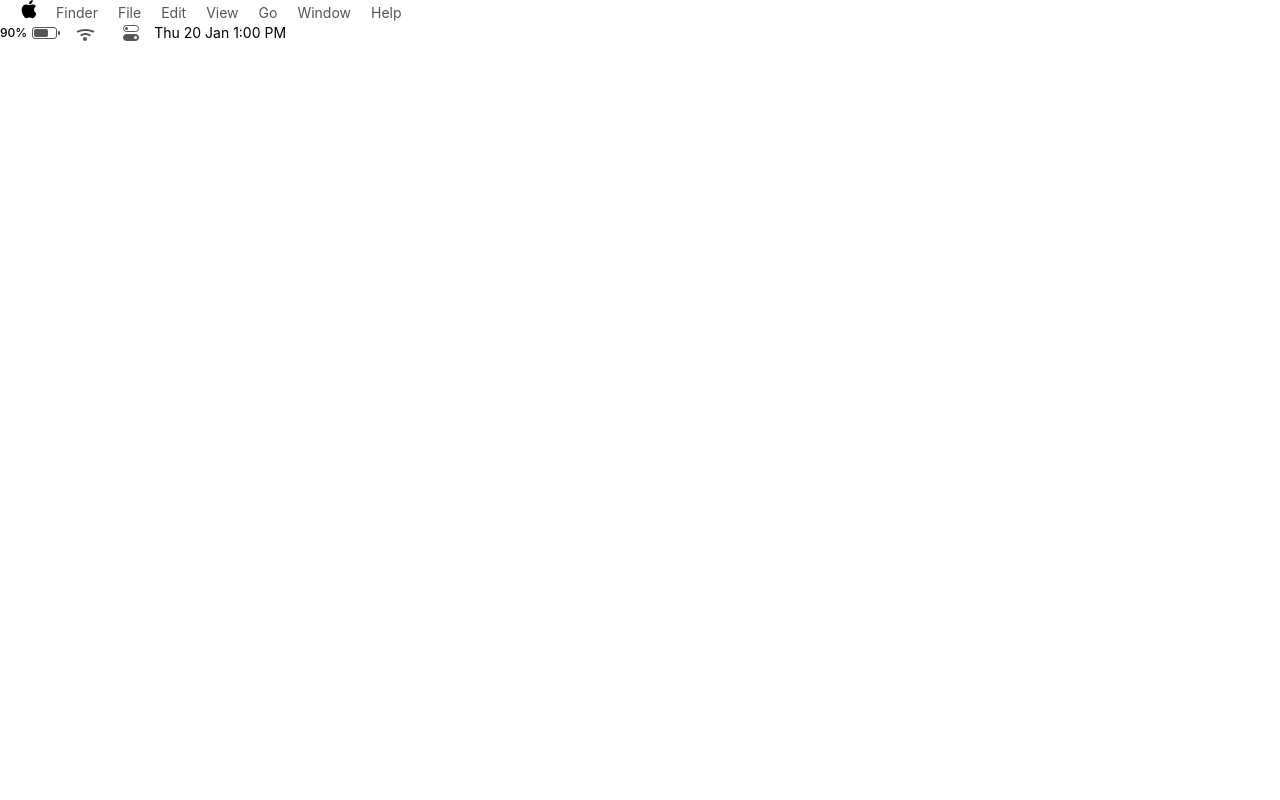
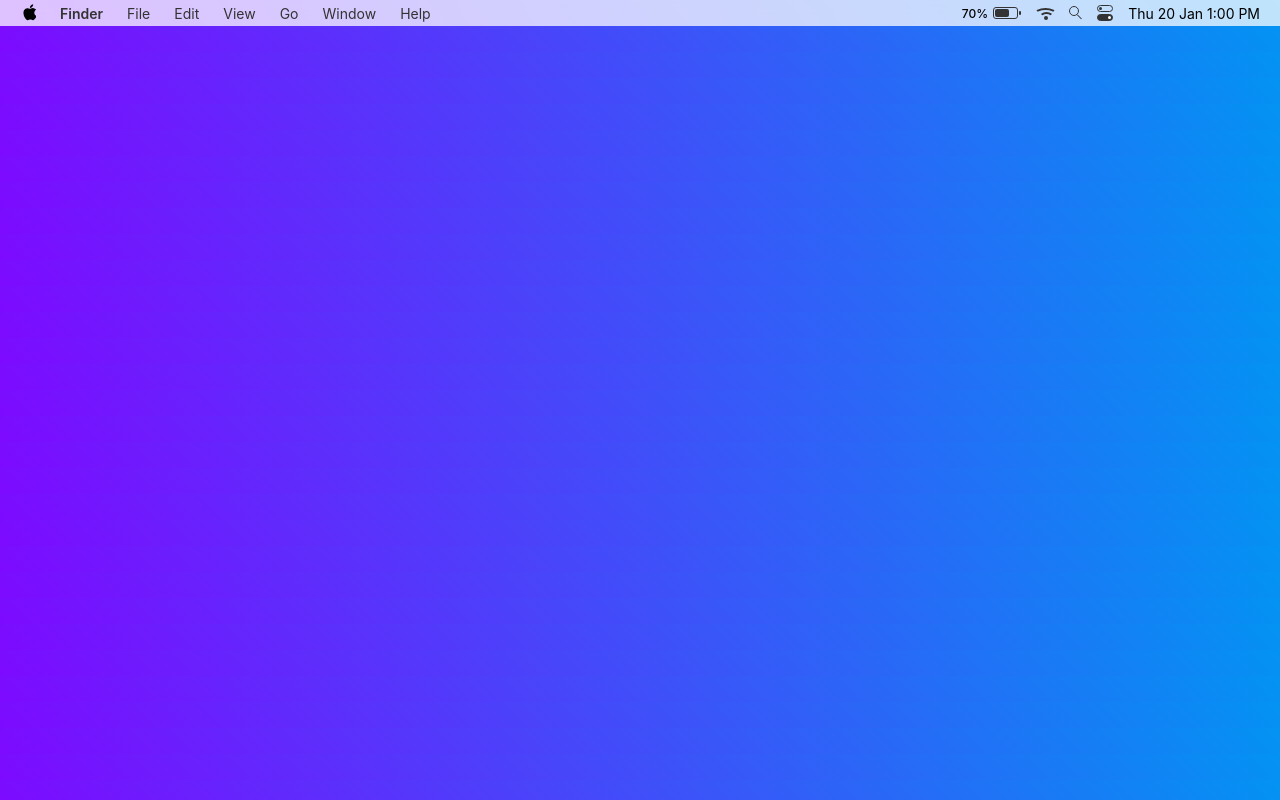
Before and after one commit to bdtanbir/macbook, a plain HTML site: page index.html in a window 1280 px wide. Drawn offline with Linux system fonts and the light colour scheme.

Commit message:
Finished Finder bar style

```diff
--- a/index.html
+++ b/index.html
@@ -11,12 +11,11 @@
 <body>
     <main class="macbook-main">
 
-        <div class="macbook-menu-bar-wrap">
-            <div class="macbook-menu-bar-left">
+        <div class="macbook-menu-bar-wrap d-flex align-center justify-between pr-20">
             <ul class="macbook-menu d-flex align-center">
                 <li class="logo dropdown-menu">
-                        <span class="apple-logo d-inline-block">
-                            <svg class="d-block" xmlns="http://www.w3.org/2000/svg" width="16" height="20" viewBox="0 0 20 25" xml:space="preserve">
+                    <span class="apple-logo d-block">
+                        <svg class="d-block" xmlns="http://www.w3.org/2000/svg" width="14" height="18" viewBox="0 0 20 25" xml:space="preserve">
                             <g>
                                 <g>
                                     <path d="M15.769,0c0.053,0,0.106,0,0.162,0c0.13,1.606-0.483,2.806-1.228,3.675c-0.731,0.863-1.732,1.7-3.351,1.573    c-0.108-1.583,0.506-2.694,1.25-3.561C13.292,0.879,14.557,0.16,15.769,0z"/>
@@ -63,11 +62,10 @@
                     <a href="#">Help</a>
                 </li>
             </ul>
-            </div>
 
             <div class="macbook-menu-bar-right d-flex align-center">
                 <span class="macbook-battery-wrap d-flex align-center">
-                    90% <span class="ml-5 macbook-battery"></span>
+                    70% <span class="ml-5 macbook-battery"></span>
                 </span>
                 <span class="macbook-wifi-icon-wrap d-inline-block ml-15">
                     <span></span>
@@ -75,7 +73,7 @@
                     <span></span>
                 </span>
                 <span class="macbook-search-icon-wrap d-inline-block ml-15">
-                    <span class="macbook-search-icon"></span>
+                    <span class="macbook-search-icon d-block"></span>
                 </span>
                 <span class="control-panel-icon-wrap d-inline-block ml-15">
                     <span class="control-panel-icon d-flex flex-col justify-between">
--- a/style.css
+++ b/style.css
@@ -60,8 +60,15 @@
 .ml-20 {
     margin-left: 20px;
 }
+.pr-20 {
+    padding-right: 20px;
+}
 body {
     font-family: -apple-system, BlinkMacSystemFont, sans-serif;
+    background: linear-gradient(45deg, rgb(125, 10, 255), rgb(3, 147, 243));
+    /* background-image: url('./close-up-calendar-design.jpeg');
+    background-size: cover;
+    background-position: center top; */
 }
 
 /* Battery */
@@ -72,7 +79,7 @@ body {
 .macbook-battery {
     width: 25px;
     height: 12px;
-    border: 1px solid #555;
+    border: 1px solid #333;
     border-radius: 3px;
     position: relative;
     margin-right: 5px;
@@ -81,7 +88,7 @@ body {
     content: '';
     width: 60%;
     height: 8px;
-    background: #555;
+    background: #333;
     border-radius: 2px;
     position: absolute;
     left: 1px;
@@ -92,7 +99,7 @@ body {
     position: absolute;
     width: 2px;
     height: 4px;
-    background: #555;
+    background: #333;
     right: -4px;
     top: 50%;
     margin-top: -2px;
@@ -107,7 +114,7 @@ body {
 /* WiFi */
 .macbook-wifi-icon-wrap {
     width: 16px;
-    height: 16px;
+    height: 14px;
     position: relative;
 }
 .macbook-wifi-icon-wrap span:last-child {
@@ -116,7 +123,7 @@ body {
     width: 4px;
     height: 4px;
     border-radius: 50%;
-    background: #555;
+    background: #333;
     bottom: 0;
     left: 50%;
     margin-left: -2px;
@@ -127,7 +134,7 @@ body {
     width: 15px;
     height: 12px;
     border-radius: 50%;
-    border: 2px solid #555;
+    border: 2px solid #333;
     bottom: -4px;
     left: 0.4px;
     border-left: 2px solid transparent;
@@ -135,9 +142,9 @@ body {
     border-right: 2px solid transparent;
 }
 .macbook-wifi-icon-wrap span:first-child {
-    bottom: -0.8px;
+    bottom: 0.2px;
     width: 23px;
-    left: -3px;
+    left: -4px;
 }
 
 
@@ -151,7 +158,7 @@ body {
 .control-panel-icon span {
     width: 100%;
     height: 7px;
-    border: 1px solid #555;
+    border: 1px solid #333;
     border-radius: 10px;
     position: relative;
 }
@@ -161,17 +168,46 @@ body {
     width: 3px;
     height: 3px;
     border-radius: 50%;
-    background: #555;
+    background: #333;
     left: 1px;
     top: 1px;
 }
 .control-panel-icon span:last-child {
-    background: #555;
+    background: #333;
 }
 .control-panel-icon span:last-child:before {
     left: auto;
     right: 1px;
     background: #fff;
+}
+
+
+/* Search Icon */
+.macbook-search-icon {
+    position: relative;
+    width: 13px;
+    height: 14px;
+}
+.macbook-search-icon:before {
+    content: '';
+    position: absolute;
+    width: 10px;
+    height: 10px;
+    border: 1.5px solid #333;
+    left: 0;
+    top: 0;
+    border-radius: 50%;
+}
+.macbook-search-icon:after {
+    content: '';
+    width: 1px;
+    height: 6px;
+    background: #333;
+    position: absolute;
+    transform-origin: bottom;
+    right: 0;
+    bottom: 1px;
+    transform: rotate(-45deg);
 }
 
 
@@ -185,12 +221,54 @@ body {
     padding: 0;
     list-style: none;
 }
-.macbook-menu > li {
-    margin-left: 20px;
+.macbook-menu li {
+    display: block;
 }
 .macbook-menu li a {
     font-weight: 400;
-    color: #555;
+    color: #333;
     text-decoration: none;
     font-size: 14px;
+    cursor: default;
+    padding: 4px 12px;
+    border-radius: 4px;
+    transition: .2s;
+    -webkit-transition: .2s;
+    -moz-transition: .2s;
+    -o-transition: .2s;
+    display: block;
 }
+.macbook-menu .logo .apple-logo:hover,
+.macbook-menu li a:hover {
+    background: rgba(0,0,0,0.1);
+}
+.macbook-menu .finder-title a {
+    font-weight: 600;
+    color: #333;
+}
+.macbook-menu .logo .apple-logo {
+    padding: 4px 12px;
+    transition: .2s;
+    -webkit-transition: .2s;
+    -moz-transition: .2s;
+    -o-transition: .2s;
+    border-radius: 4px;
+}
+
+/* Finder Bar */
+.macbook-menu-bar-wrap {
+    position: relative;
+    padding-left: 10px;
+}
+.macbook-menu-bar-wrap:before {
+    content: '';
+    width: 100%;
+    height: 100%;
+    position: absolute;
+    left: 0;
+    top: 0;
+    z-index: -1;
+    -webkit-backdrop-filter: blur(10px);
+    backdrop-filter: blur(10px);
+    background-color: rgba(255, 255, 255, 0.75);
+}
```
Also changed, not shown: 1 other file. Lines whose indentation alone changed are shown as unchanged.
